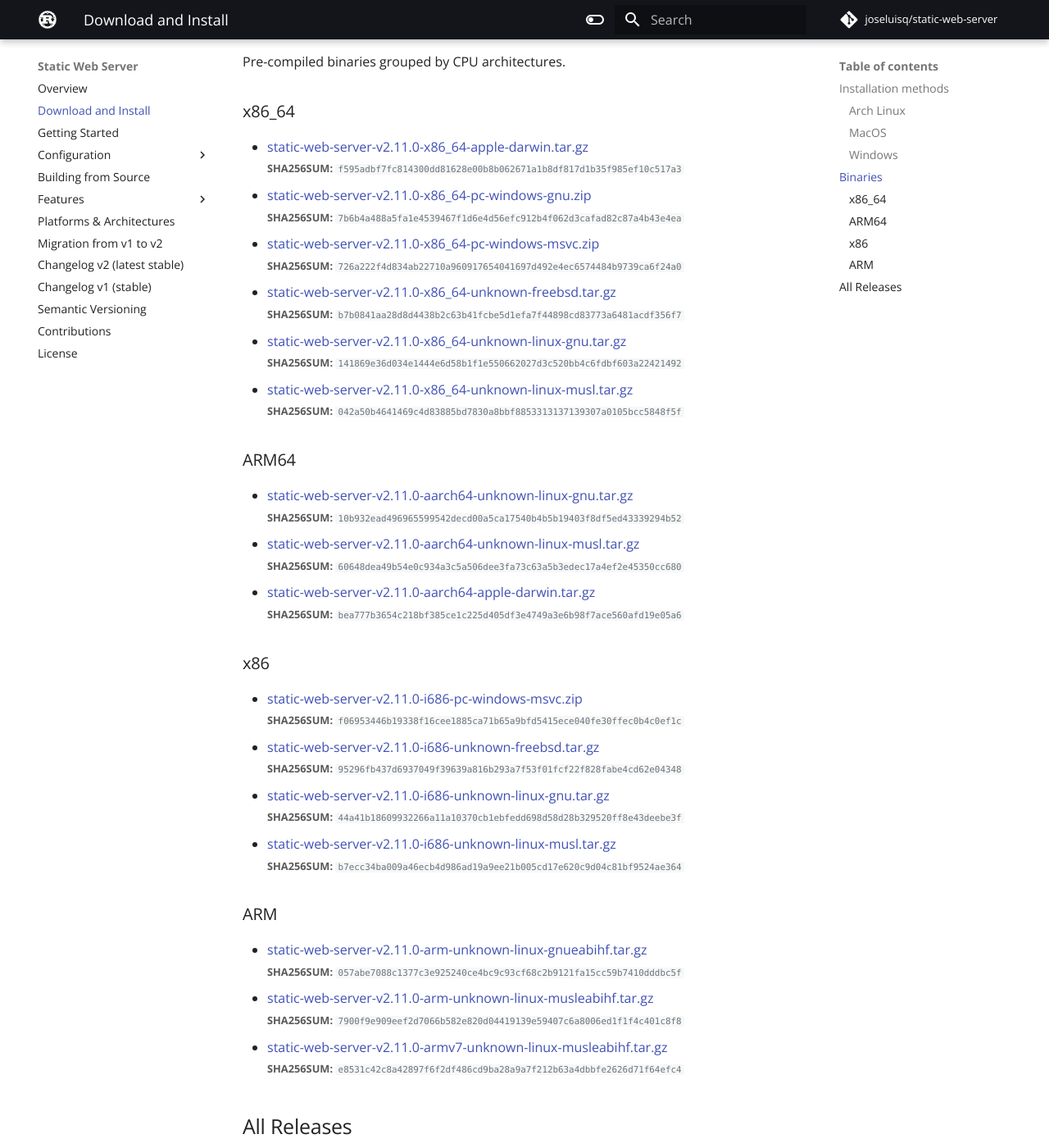
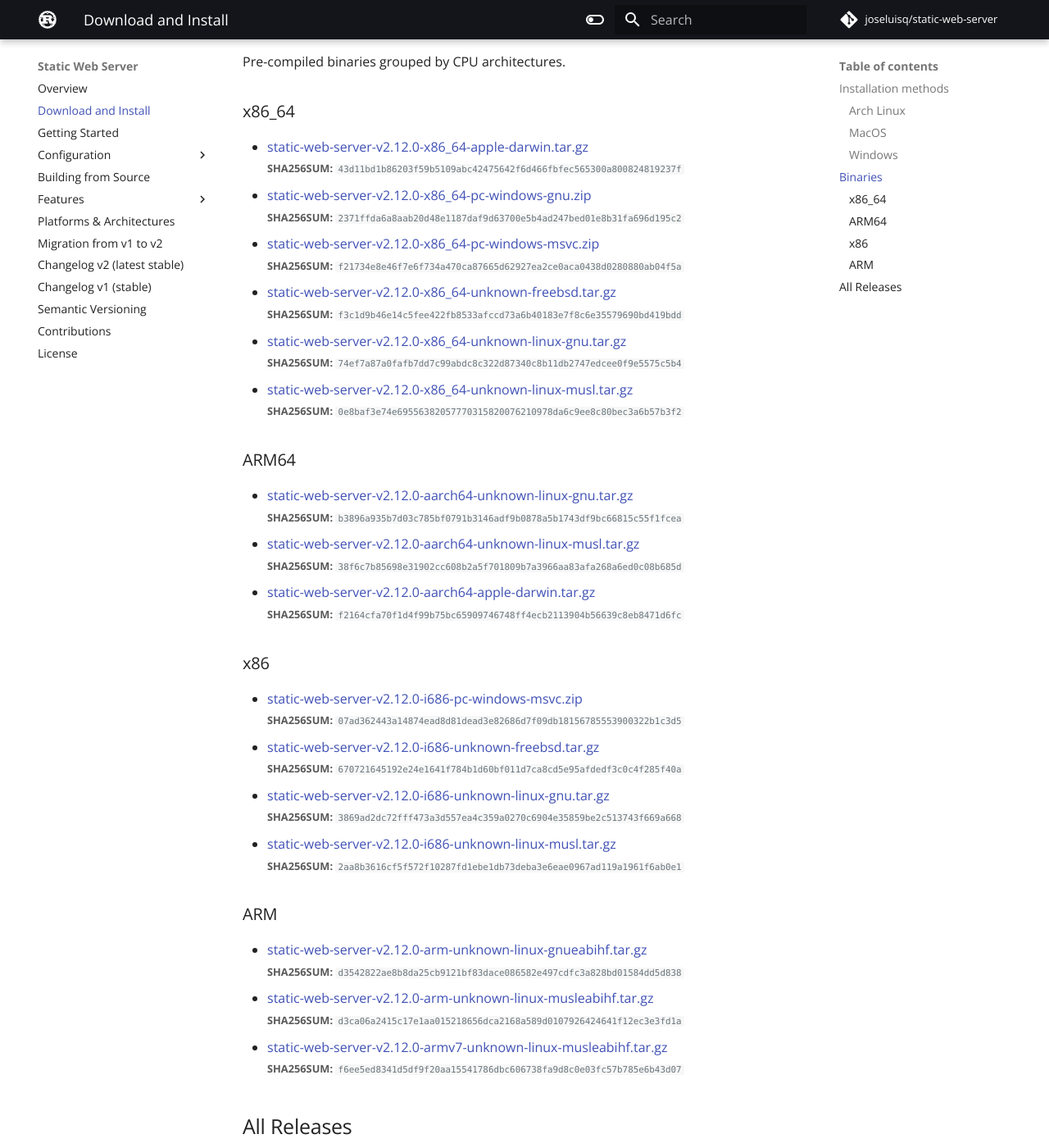
Before and after one commit to static-web-server/static-web-server, an MkDocs documentation site: the page built from docs/content/download-and-install.md, in a window 1280 px wide and 1400 px high, scrolled down 945 px. Shown: the whole window at 82% size. Built offline with MkDocs 1.6.1 and Material for MkDocs 9.7.7, drawn with Linux system fonts in a browser that asks for light colours; some web fonts are replaced; comment, search, counter and statistics services are not loaded; some of the changed text lies outside the part shown.

Commit message:
docs: v2.12.0 [skip ci]

```diff
--- a/docs/content/download-and-install.md
+++ b/docs/content/download-and-install.md
@@ -1,12 +1,12 @@
 # Download and Install
 
-Latest **v2.11.0** release `2022-08-15` ([changelog](https://github.com/joseluisq/static-web-server/releases/tag/v2.11.0))
+Latest **v2.12.0** release `2022-09-27` ([changelog](https://github.com/joseluisq/static-web-server/releases/tag/v2.12.0))
 
 <div class="featured-downloads">
 
-<a class="md-button md-button-sm" href="https://github.com/joseluisq/static-web-server/releases/download/v2.11.0/static-web-server-v2.11.0-x86_64-unknown-linux-gnu.tar.gz">Linux 64-bit</a> <a class="md-button md-button-sm" href="https://github.com/joseluisq/static-web-server/releases/download/v2.11.0/static-web-server-v2.11.0-x86_64-apple-darwin.tar.gz">macOS 64-bit</a>
-<a class="md-button md-button-sm" href="https://github.com/joseluisq/static-web-server/releases/download/v2.11.0/static-web-server-v2.11.0-x86_64-pc-windows-msvc.zip">Windows 64-bit</a>
-<a class="md-button md-button-sm" href="https://github.com/joseluisq/static-web-server/releases/download/v2.11.0/static-web-server-v2.11.0-x86_64-unknown-freebsd.tar.gz">FreeBSD 64-bit</a>
+<a class="md-button md-button-sm" href="https://github.com/joseluisq/static-web-server/releases/download/v2.12.0/static-web-server-v2.12.0-x86_64-unknown-linux-gnu.tar.gz">Linux 64-bit</a> <a class="md-button md-button-sm" href="https://github.com/joseluisq/static-web-server/releases/download/v2.12.0/static-web-server-v2.12.0-x86_64-apple-darwin.tar.gz">macOS 64-bit</a>
+<a class="md-button md-button-sm" href="https://github.com/joseluisq/static-web-server/releases/download/v2.12.0/static-web-server-v2.12.0-x86_64-pc-windows-msvc.zip">Windows 64-bit</a>
+<a class="md-button md-button-sm" href="https://github.com/joseluisq/static-web-server/releases/download/v2.12.0/static-web-server-v2.12.0-x86_64-unknown-freebsd.tar.gz">FreeBSD 64-bit</a>
 
 </div>
 
@@ -48,47 +48,47 @@
 
 ### x86_64
 
-- [static-web-server-v2.11.0-x86_64-apple-darwin.tar.gz](https://github.com/joseluisq/static-web-server/releases/download/v2.11.0/static-web-server-v2.11.0-x86_64-apple-darwin.tar.gz)<br>
-<small>**SHA256SUM:** `f595adbf7fc814300dd81628e00b8b062671a1b8df817d1b35f985ef10c517a3`</small>
-- [static-web-server-v2.11.0-x86_64-pc-windows-gnu.zip](https://github.com/joseluisq/static-web-server/releases/download/v2.11.0/static-web-server-v2.11.0-x86_64-pc-windows-gnu.zip)<br>
-<small>**SHA256SUM:** `7b6b4a488a5fa1e4539467f1d6e4d56efc912b4f062d3cafad82c87a4b43e4ea`</small>
-- [static-web-server-v2.11.0-x86_64-pc-windows-msvc.zip](https://github.com/joseluisq/static-web-server/releases/download/v2.11.0/static-web-server-v2.11.0-x86_64-pc-windows-msvc.zip)<br>
-<small>**SHA256SUM:** `726a222f4d834ab22710a960917654041697d492e4ec6574484b9739ca6f24a0`</small>
-- [static-web-server-v2.11.0-x86_64-unknown-freebsd.tar.gz](https://github.com/joseluisq/static-web-server/releases/download/v2.11.0/static-web-server-v2.11.0-x86_64-unknown-freebsd.tar.gz)<br>
-<small>**SHA256SUM:** `b7b0841aa28d8d4438b2c63b41fcbe5d1efa7f44898cd83773a6481acdf356f7`</small>
-- [static-web-server-v2.11.0-x86_64-unknown-linux-gnu.tar.gz](https://github.com/joseluisq/static-web-server/releases/download/v2.11.0/static-web-server-v2.11.0-x86_64-unknown-linux-gnu.tar.gz)<br>
-<small>**SHA256SUM:** `141869e36d034e1444e6d58b1f1e550662027d3c520bb4c6fdbf603a22421492`</small>
-- [static-web-server-v2.11.0-x86_64-unknown-linux-musl.tar.gz](https://github.com/joseluisq/static-web-server/releases/download/v2.11.0/static-web-server-v2.11.0-x86_64-unknown-linux-musl.tar.gz)<br>
-<small>**SHA256SUM:** `042a50b4641469c4d83885bd7830a8bbf8853313137139307a0105bcc5848f5f`</small>
+- [static-web-server-v2.12.0-x86_64-apple-darwin.tar.gz](https://github.com/joseluisq/static-web-server/releases/download/v2.12.0/static-web-server-v2.12.0-x86_64-apple-darwin.tar.gz)<br>
+<small>**SHA256SUM:** `43d11bd1b86203f59b5109abc42475642f6d466fbfec565300a800824819237f`</small>
+- [static-web-server-v2.12.0-x86_64-pc-windows-gnu.zip](https://github.com/joseluisq/static-web-server/releases/download/v2.12.0/static-web-server-v2.12.0-x86_64-pc-windows-gnu.zip)<br>
+<small>**SHA256SUM:** `2371ffda6a8aab20d48e1187daf9d63700e5b4ad247bed01e8b31fa696d195c2`</small>
+- [static-web-server-v2.12.0-x86_64-pc-windows-msvc.zip](https://github.com/joseluisq/static-web-server/releases/download/v2.12.0/static-web-server-v2.12.0-x86_64-pc-windows-msvc.zip)<br>
+<small>**SHA256SUM:** `f21734e8e46f7e6f734a470ca87665d62927ea2ce0aca0438d0280880ab04f5a`</small>
+- [static-web-server-v2.12.0-x86_64-unknown-freebsd.tar.gz](https://github.com/joseluisq/static-web-server/releases/download/v2.12.0/static-web-server-v2.12.0-x86_64-unknown-freebsd.tar.gz)<br>
+<small>**SHA256SUM:** `f3c1d9b46e14c5fee422fb8533afccd73a6b40183e7f8c6e35579690bd419bdd`</small>
+- [static-web-server-v2.12.0-x86_64-unknown-linux-gnu.tar.gz](https://github.com/joseluisq/static-web-server/releases/download/v2.12.0/static-web-server-v2.12.0-x86_64-unknown-linux-gnu.tar.gz)<br>
+<small>**SHA256SUM:** `74ef7a87a0fafb7dd7c99abdc8c322d87340c8b11db2747edcee0f9e5575c5b4`</small>
+- [static-web-server-v2.12.0-x86_64-unknown-linux-musl.tar.gz](https://github.com/joseluisq/static-web-server/releases/download/v2.12.0/static-web-server-v2.12.0-x86_64-unknown-linux-musl.tar.gz)<br>
+<small>**SHA256SUM:** `0e8baf3e74e69556382057770315820076210978da6c9ee8c80bec3a6b57b3f2`</small>
 
 ### ARM64
 
-- [static-web-server-v2.11.0-aarch64-unknown-linux-gnu.tar.gz](https://github.com/joseluisq/static-web-server/releases/download/v2.11.0/static-web-server-v2.11.0-aarch64-unknown-linux-gnu.tar.gz)<br>
-<small>**SHA256SUM:** `10b932ead496965599542decd00a5ca17540b4b5b19403f8df5ed43339294b52`</small>
-- [static-web-server-v2.11.0-aarch64-unknown-linux-musl.tar.gz](https://github.com/joseluisq/static-web-server/releases/download/v2.11.0/static-web-server-v2.11.0-aarch64-unknown-linux-musl.tar.gz)<br>
-<small>**SHA256SUM:** `60648dea49b54e0c934a3c5a506dee3fa73c63a5b3edec17a4ef2e45350cc680`</small>
-- [static-web-server-v2.11.0-aarch64-apple-darwin.tar.gz](https://github.com/joseluisq/static-web-server/releases/download/v2.11.0/static-web-server-v2.11.0-aarch64-apple-darwin.tar.gz)<br>
-<small>**SHA256SUM:** `bea777b3654c218bf385ce1c225d405df3e4749a3e6b98f7ace560afd19e05a6`</small>
+- [static-web-server-v2.12.0-aarch64-unknown-linux-gnu.tar.gz](https://github.com/joseluisq/static-web-server/releases/download/v2.12.0/static-web-server-v2.12.0-aarch64-unknown-linux-gnu.tar.gz)<br>
+<small>**SHA256SUM:** `b3896a935b7d03c785bf0791b3146adf9b0878a5b1743df9bc66815c55f1fcea`</small>
+- [static-web-server-v2.12.0-aarch64-unknown-linux-musl.tar.gz](https://github.com/joseluisq/static-web-server/releases/download/v2.12.0/static-web-server-v2.12.0-aarch64-unknown-linux-musl.tar.gz)<br>
+<small>**SHA256SUM:** `38f6c7b85698e31902cc608b2a5f701809b7a3966aa83afa268a6ed0c08b685d`</small>
+- [static-web-server-v2.12.0-aarch64-apple-darwin.tar.gz](https://github.com/joseluisq/static-web-server/releases/download/v2.12.0/static-web-server-v2.12.0-aarch64-apple-darwin.tar.gz)<br>
+<small>**SHA256SUM:** `f2164cfa70f1d4f99b75bc65909746748ff4ecb2113904b56639c8eb8471d6fc`</small>
 
 ### x86
 
-- [static-web-server-v2.11.0-i686-pc-windows-msvc.zip](https://github.com/joseluisq/static-web-server/releases/download/v2.11.0/static-web-server-v2.11.0-i686-pc-windows-msvc.zip)<br>
-<small>**SHA256SUM:** `f06953446b19338f16cee1885ca71b65a9bfd5415ece040fe30ffec0b4c0ef1c`</small>
-- [static-web-server-v2.11.0-i686-unknown-freebsd.tar.gz](https://github.com/joseluisq/static-web-server/releases/download/v2.11.0/static-web-server-v2.11.0-i686-unknown-freebsd.tar.gz)<br>
-<small>**SHA256SUM:** `95296fb437d6937049f39639a816b293a7f53f01fcf22f828fabe4cd62e04348`</small>
-- [static-web-server-v2.11.0-i686-unknown-linux-gnu.tar.gz](https://github.com/joseluisq/static-web-server/releases/download/v2.11.0/static-web-server-v2.11.0-i686-unknown-linux-gnu.tar.gz)<br>
-<small>**SHA256SUM:** `44a41b18609932266a11a10370cb1ebfedd698d58d28b329520ff8e43deebe3f`</small>
-- [static-web-server-v2.11.0-i686-unknown-linux-musl.tar.gz](https://github.com/joseluisq/static-web-server/releases/download/v2.11.0/static-web-server-v2.11.0-i686-unknown-linux-musl.tar.gz)<br>
-<small>**SHA256SUM:** `b7ecc34ba009a46ecb4d986ad19a9ee21b005cd17e620c9d04c81bf9524ae364`</small>
+- [static-web-server-v2.12.0-i686-pc-windows-msvc.zip](https://github.com/joseluisq/static-web-server/releases/download/v2.12.0/static-web-server-v2.12.0-i686-pc-windows-msvc.zip)<br>
+<small>**SHA256SUM:** `07ad362443a14874ead8d81dead3e82686d7f09db18156785553900322b1c3d5`</small>
+- [static-web-server-v2.12.0-i686-unknown-freebsd.tar.gz](https://github.com/joseluisq/static-web-server/releases/download/v2.12.0/static-web-server-v2.12.0-i686-unknown-freebsd.tar.gz)<br>
+<small>**SHA256SUM:** `670721645192e24e1641f784b1d60bf011d7ca8cd5e95afdedf3c0c4f285f40a`</small>
+- [static-web-server-v2.12.0-i686-unknown-linux-gnu.tar.gz](https://github.com/joseluisq/static-web-server/releases/download/v2.12.0/static-web-server-v2.12.0-i686-unknown-linux-gnu.tar.gz)<br>
+<small>**SHA256SUM:** `3869ad2dc72fff473a3d557ea4c359a0270c6904e35859be2c513743f669a668`</small>
+- [static-web-server-v2.12.0-i686-unknown-linux-musl.tar.gz](https://github.com/joseluisq/static-web-server/releases/download/v2.12.0/static-web-server-v2.12.0-i686-unknown-linux-musl.tar.gz)<br>
+<small>**SHA256SUM:** `2aa8b3616cf5f572f10287fd1ebe1db73deba3e6eae0967ad119a1961f6ab0e1`</small>
 
 ### ARM
 
-- [static-web-server-v2.11.0-arm-unknown-linux-gnueabihf.tar.gz](https://github.com/joseluisq/static-web-server/releases/download/v2.11.0/static-web-server-v2.11.0-arm-unknown-linux-gnueabihf.tar.gz)<br>
-<small>**SHA256SUM:** `057abe7088c1377c3e925240ce4bc9c93cf68c2b9121fa15cc59b7410dddbc5f`</small>
-- [static-web-server-v2.11.0-arm-unknown-linux-musleabihf.tar.gz](https://github.com/joseluisq/static-web-server/releases/download/v2.11.0/static-web-server-v2.11.0-arm-unknown-linux-musleabihf.tar.gz)<br>
-<small>**SHA256SUM:** `7900f9e909eef2d7066b582e820d04419139e59407c6a8006ed1f1f4c401c8f8`</small>
-- [static-web-server-v2.11.0-armv7-unknown-linux-musleabihf.tar.gz](https://github.com/joseluisq/static-web-server/releases/download/v2.11.0/static-web-server-v2.11.0-armv7-unknown-linux-musleabihf.tar.gz)<br>
-<small>**SHA256SUM:** `e8531c42c8a42897f6f2df486cd9ba28a9a7f212b63a4dbbfe2626d71f64efc4`</small>
+- [static-web-server-v2.12.0-arm-unknown-linux-gnueabihf.tar.gz](https://github.com/joseluisq/static-web-server/releases/download/v2.12.0/static-web-server-v2.12.0-arm-unknown-linux-gnueabihf.tar.gz)<br>
+<small>**SHA256SUM:** `d3542822ae8b8da25cb9121bf83dace086582e497cdfc3a828bd01584dd5d838`</small>
+- [static-web-server-v2.12.0-arm-unknown-linux-musleabihf.tar.gz](https://github.com/joseluisq/static-web-server/releases/download/v2.12.0/static-web-server-v2.12.0-arm-unknown-linux-musleabihf.tar.gz)<br>
+<small>**SHA256SUM:** `d3ca06a2415c17e1aa015218656dca2168a589d0107926424641f12ec3e3fd1a`</small>
+- [static-web-server-v2.12.0-armv7-unknown-linux-musleabihf.tar.gz](https://github.com/joseluisq/static-web-server/releases/download/v2.12.0/static-web-server-v2.12.0-armv7-unknown-linux-musleabihf.tar.gz)<br>
+<small>**SHA256SUM:** `f6ee5ed8341d5df9f20aa15541786dbc606738fa9d8c0e03fc57b785e6b43d07`</small>
 
 ## All Releases
 
```
Also changed, not shown: docs/content/configuration/config-file.md (+3 -1 lines).
